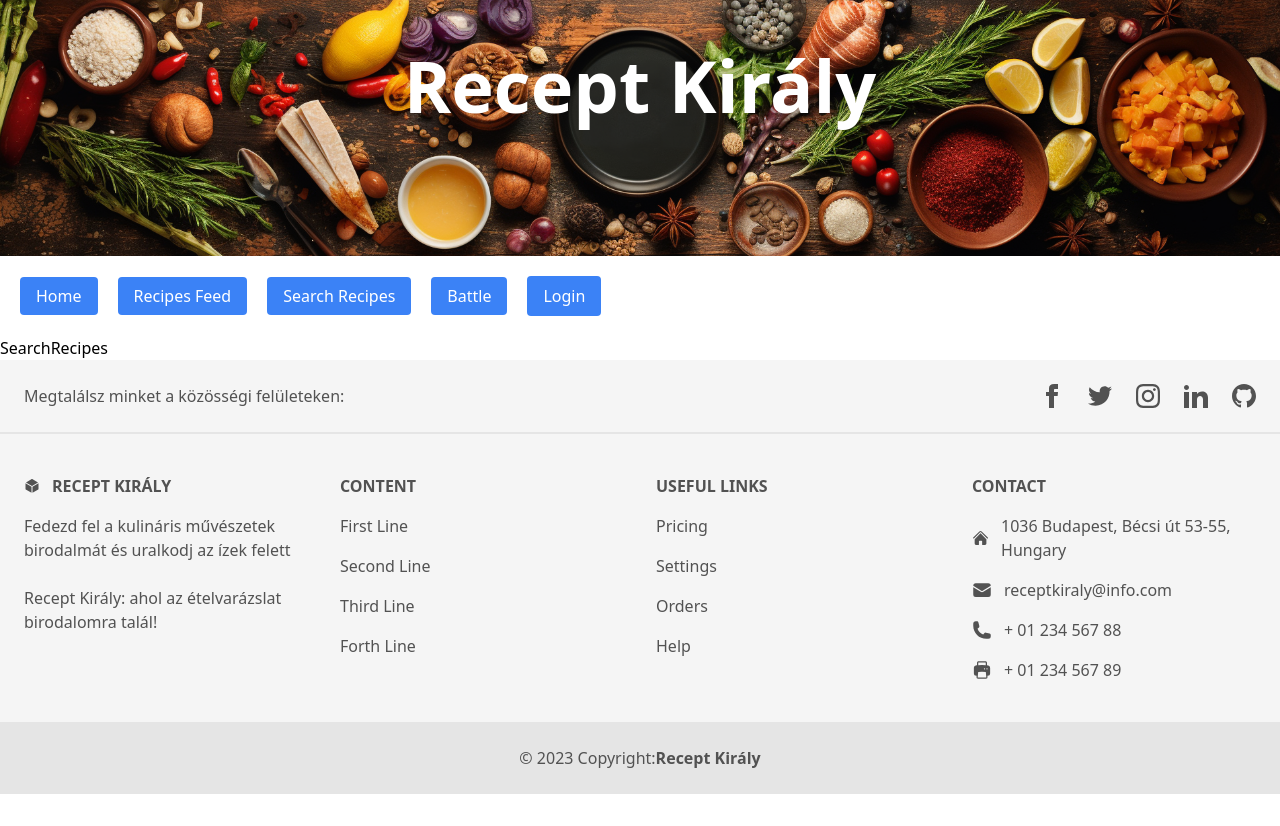
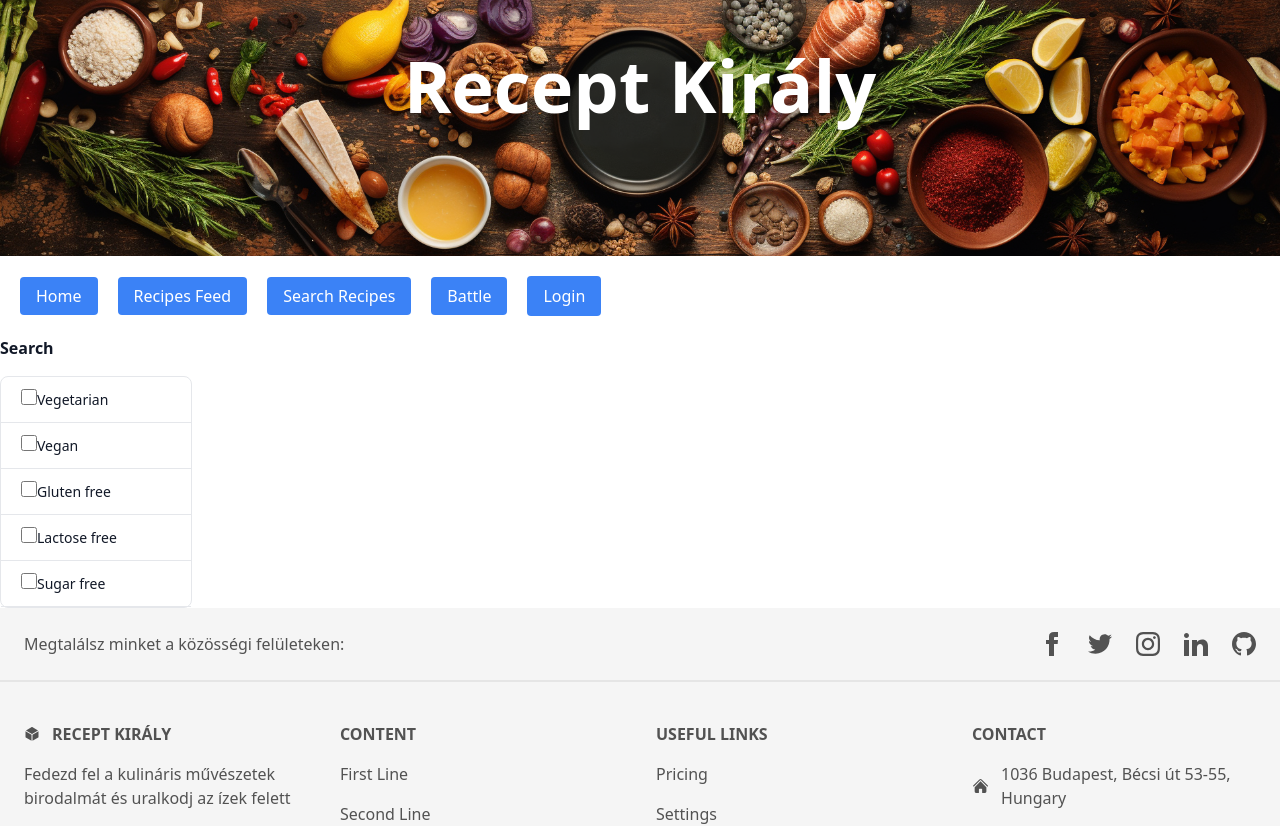
Before and after one commit to progmatic-fs-2023/receptkiraly, a React (Vite) app in the folder client/: page /searchrecipes in a window 1280 px wide. Shown: the top 826 px of the page. Before the commit the page ends 800 px from the top, so only its background shows below. Built offline with nearby package versions, Linux system fonts and the light colour scheme.

Commit message:
Recipecard kibővítése

```diff
--- a/client/src/components/RecipeCard.jsx
+++ b/client/src/components/RecipeCard.jsx
@@ -1,17 +1,22 @@
 import PropTypes from 'prop-types';
 
-function RecipeCard({ name, description }) {
+function RecipeCard({ name, description, imgUrl }) {
   return (
     <div>
+      {imgUrl ? <img src={imgUrl} alt="" /> : null}
       <h3>{name}</h3>
-      <p>{description}</p>
+      {description ? <p>{description}</p> : null}
     </div>
   );
 }
 
 RecipeCard.propTypes = {
   name: PropTypes.string.isRequired,
-  description: PropTypes.string.isRequired,
+  description: PropTypes.string,
+  imgUrl: PropTypes.string,
 };
-
+RecipeCard.defaultProps = {
+  description: '',
+  imgUrl: '',
+};
 export default RecipeCard;
--- a/client/src/pages/SearchRecipes.jsx
+++ b/client/src/pages/SearchRecipes.jsx
@@ -1,4 +1,10 @@
+import LabelSelector from '../components/LabelSelector';
+
 function SearchRecipes() {
-  return 'SearchRecipes';
+  return (
+    <div>
+      <LabelSelector />
+    </div>
+  );
 }
 export default SearchRecipes;
```
